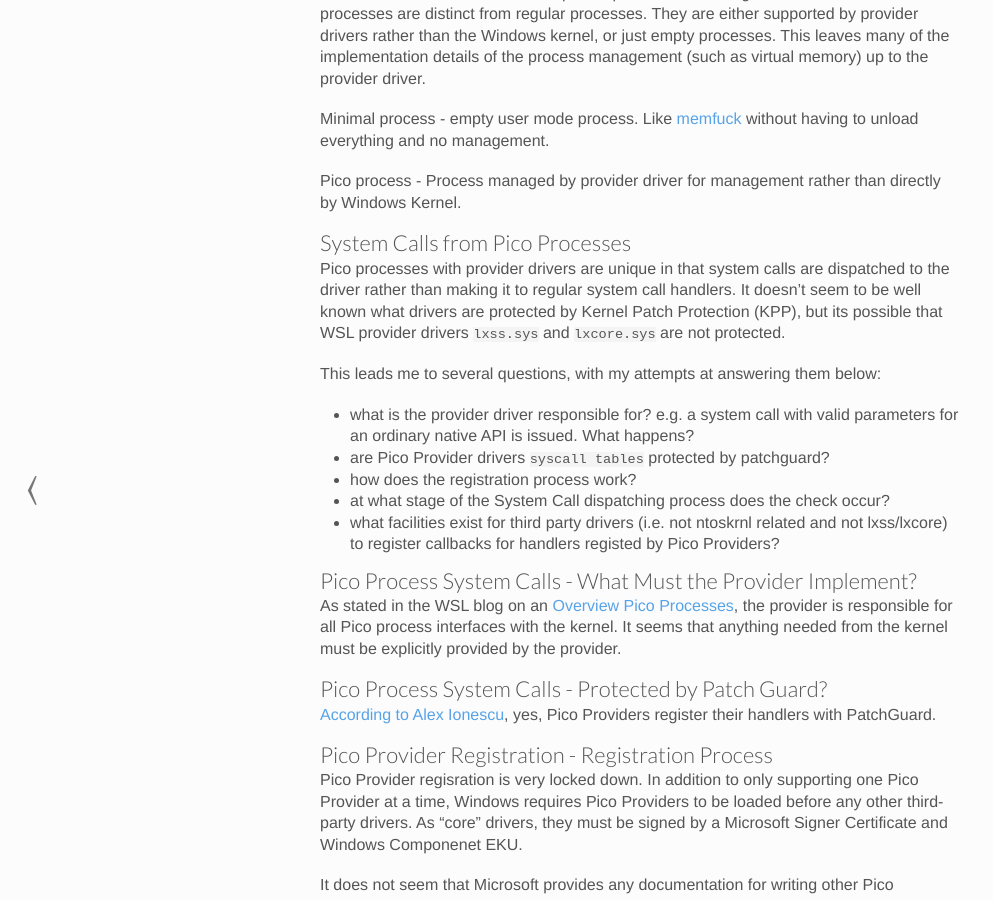
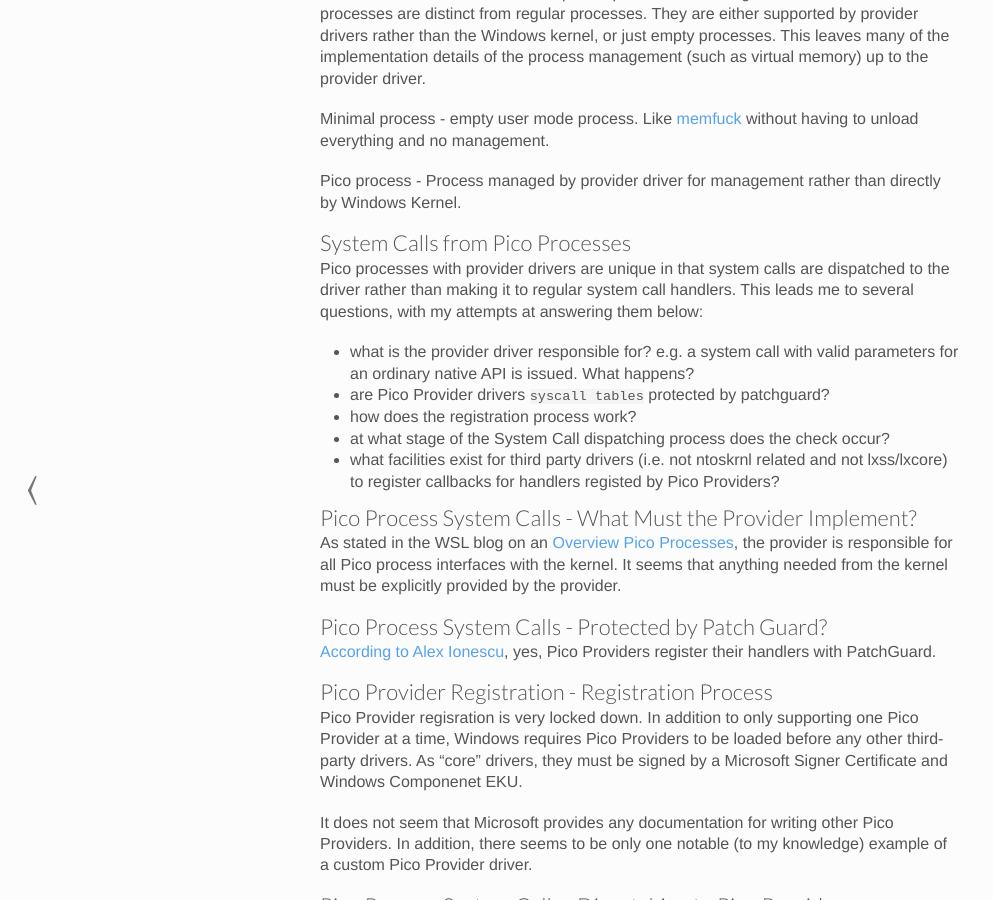
Before and after one commit to joshfinley/joshfinley.github.io, a Jekyll site: the page built from _posts/2022-05-16-wsl-internals.md, in a window 1280 px wide and 900 px high, scrolled down 834 px. Shown: the whole window, without its empty margins (0-993 px from the left). Built offline with Jekyll 4.4.1, drawn with Linux system fonts in a browser that asks for light colours.

Commit message:
post edit

```diff
--- a/_posts/2022-05-16-wsl-internals.md
+++ b/_posts/2022-05-16-wsl-internals.md
@@ -29,8 +29,7 @@ Pico process - Process managed by provider driver for management rather than dir
 
 ### System Calls from Pico Processes
 
-Pico processes with provider drivers are unique in that system calls are dispatched to the driver rather than making it to regular system call handlers. It doesn't seem to be well known what drivers are protected by Kernel Patch Protection (KPP), but its possible that WSL provider drivers `lxss.sys` and `lxcore.sys` are not protected.
-
+Pico processes with provider drivers are unique in that system calls are dispatched to the driver rather than making it to regular system call handlers.
 This leads me to several questions, with my attempts at answering them below:
 
 - what is the provider driver responsible for? e.g. a system call with valid parameters for an ordinary native API is issued. What happens?
```
